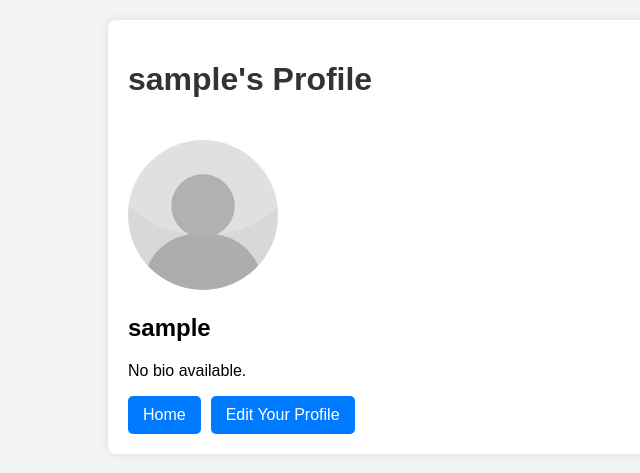
After one commit to SYM-Hacks/CalgaryHacks2025, a Django app: page /profile/1/ in a window 1280 px wide. The commit adds this page. Shown: the top 473 px of the page, without its empty margins (0-640 px from the left). Run offline with Django 5.2, Linux system fonts and the light colour scheme; the visitor is signed in with stand-in values (Sample User, id 1); data comes from the database, SQL or seed files in the repository.

Commit message:
BIG CHANGES!!

```diff
--- /dev/null
+++ b/app/forum/templates/forum/user_profile.html
@@ -0,0 +1,47 @@
+<!DOCTYPE html>
+<html lang="en">
+<head>
+    {% load static %}
+    <meta charset="UTF-8">
+    <title>{{ user_obj.username }}'s Profile - Community</title>
+    <link rel="stylesheet" href="{% static 'forum/styles.css' %}">
+    <style>
+        /* Resize the profile picture and make it circular */
+        .profile-pic {
+            width: 150px;
+            height: 150px;
+            border-radius: 50%;
+            object-fit: cover;
+        }
+        .bio-section {
+            margin-top: 20px;
+        }
+        .bio-display, .bio-edit {
+            margin-top: 10px;
+        }
+        .bio-edit {
+            display: none; /* Initially hidden */
+        }
+    </style>
+</head>
+<body>
+    <div class="container profile-container">
+        <header>
+            <h1>{{ user_obj.username }}'s Profile</h1>
+        </header>
+        <section class="profile-info">
+            <!-- You can optionally include a profile picture here -->
+            <img src="{% static 'forum/dif.jpg' %}" alt="Profile Picture" class="profile-pic">
+            <h2>{{ user_obj.username }}</h2>
+            <p>{{ profile.bio|default:"No bio available." }}</p>
+        </section>
+        <nav class="profile-nav">
+            <a href="{% url 'home' %}" class="btn">Home</a>
+            {% if user_obj == request.user %}
+                <a href="{% url 'profile' %}" class="btn">Edit Your Profile</a>
+            {% endif %}
+        </nav>
+    </div>
+    <script src="{% static 'forum/script.js' %}"></script>
+</body>
+</html>
--- a/app/forum/urls.py
+++ b/app/forum/urls.py
@@ -18,4 +18,5 @@ urlpatterns = [
     path("messages/", user_list, name="messages"),
     path('update-bio/', update_bio_view, name='update_bio'),
     path('create_post/', create_post, name='create_post'),
+    path('profile/<int:user_id>/', views.user_profile, name='user_profile'),
 ]
--- a/app/forum/views.py
+++ b/app/forum/views.py
@@ -7,6 +7,7 @@ from django.views.decorators.csrf import csrf_exempt
 from .models import Post, Category, Message, Profile, Chat
 import json
 from django.contrib.auth.models import User
+
 
 def signup(request):
     if request.method == "POST":
@@ -218,3 +219,12 @@ def create_chat_view(request):
 
         # Redirect to the chat_detail page
         return redirect("chat_detail", chat_id=chat.id)
+
+@login_required
+def user_profile(request, user_id):
+    user_obj = get_object_or_404(User, id=user_id)
+    profile, created = Profile.objects.get_or_create(user=user_obj)
+    return render(request, 'forum/user_profile.html', {
+        'user_obj': user_obj,
+        'profile': profile,
+    })
```
Also changed, not shown: app/forum/static/forum/script.js (deleted, +0 -28 lines), app/forum/templates/forum/home.html (+10 -2 lines), app/forum/templates/forum/posts.html (+7 -2 lines).
